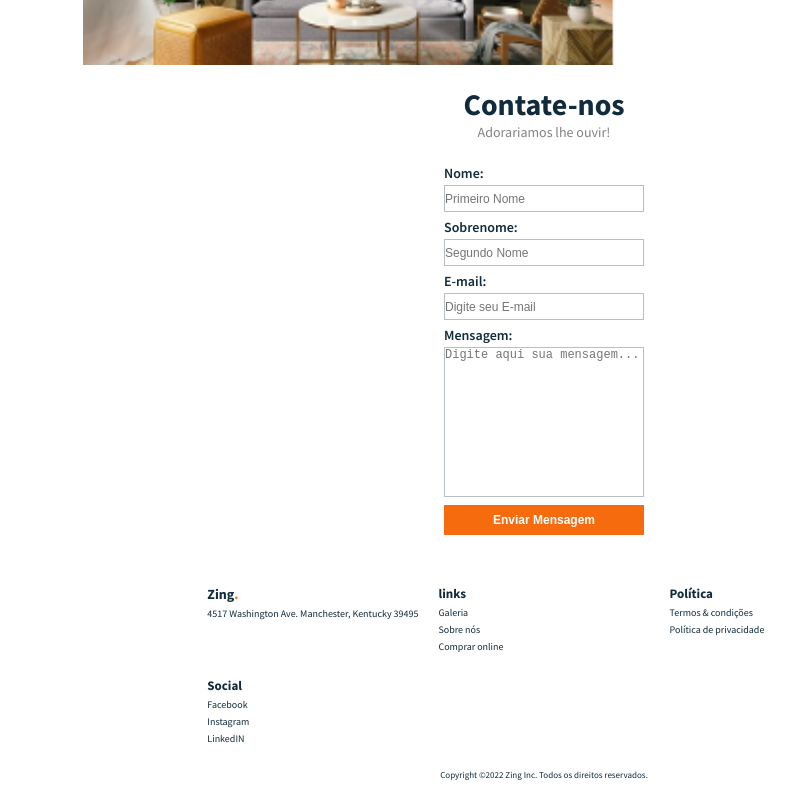
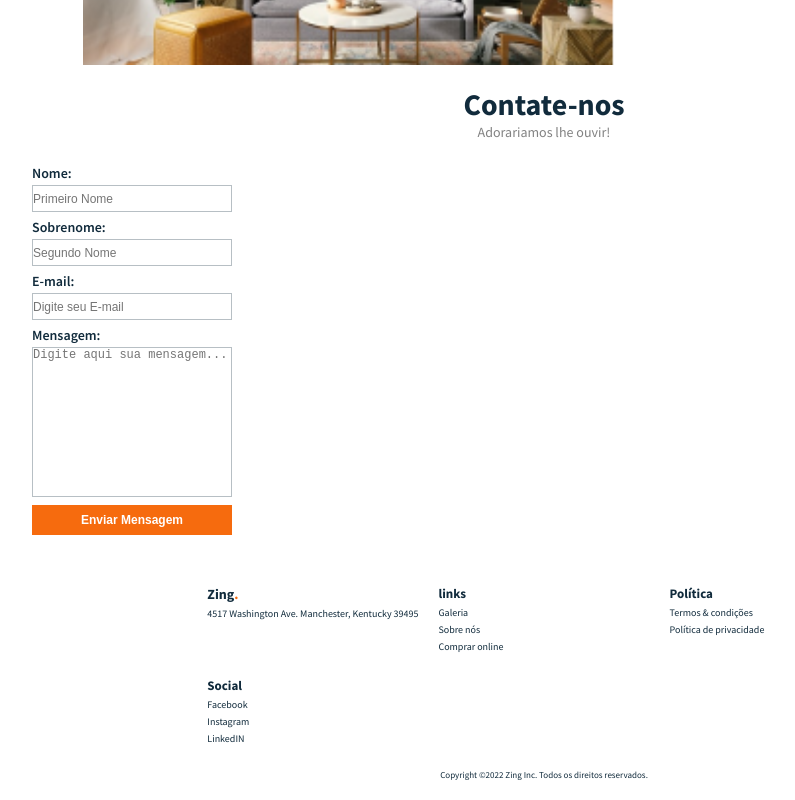
Before and after one commit to Ohnilrac/Zing, a React (Vite) app: page / in a window 1280 px wide. Shown: the part 3424-4224 px from the top of the page, without its empty margins (96-891 px from the left). Built offline with nearby package versions, Linux system fonts and the light colour scheme.

Commit message:
Contact responsive 1.0
540px

```diff
--- a/src/components/contact/index.tsx
+++ b/src/components/contact/index.tsx
@@ -1,9 +1,9 @@
-import { Container, FormContainer, Img, Title } from './styles'
+import { Container, FormContainer, Img, NameArea, Title } from './styles'
 import imgContact from '../../assets/img-contact.png'
 
 export function Contact() {
   return (
-    <Container id='contact'>
+    <Container id="contact">
       <Img>
         <img src={imgContact} alt="" />
       </Img>
--- a/src/components/contact/styles.ts
+++ b/src/components/contact/styles.ts
@@ -39,6 +39,7 @@ export const FormContainer = styled.form`
   display: flex;
   flex-direction: column;
   align-items: center;
+  justify-content: center;
 
   div {
     display: flex;
@@ -87,4 +88,15 @@ export const FormContainer = styled.form`
     color: var(--background);
     background: var(--orange);
   }
+
+  @media screen and (min-width: 540px) {
+    align-items: flex-start;
+  }
 `
+
+export const NameArea = styled.div`
+  @media screen and (min-width: 540px) {
+    display: flex;
+    width: 100%;
+  }
+`
```
